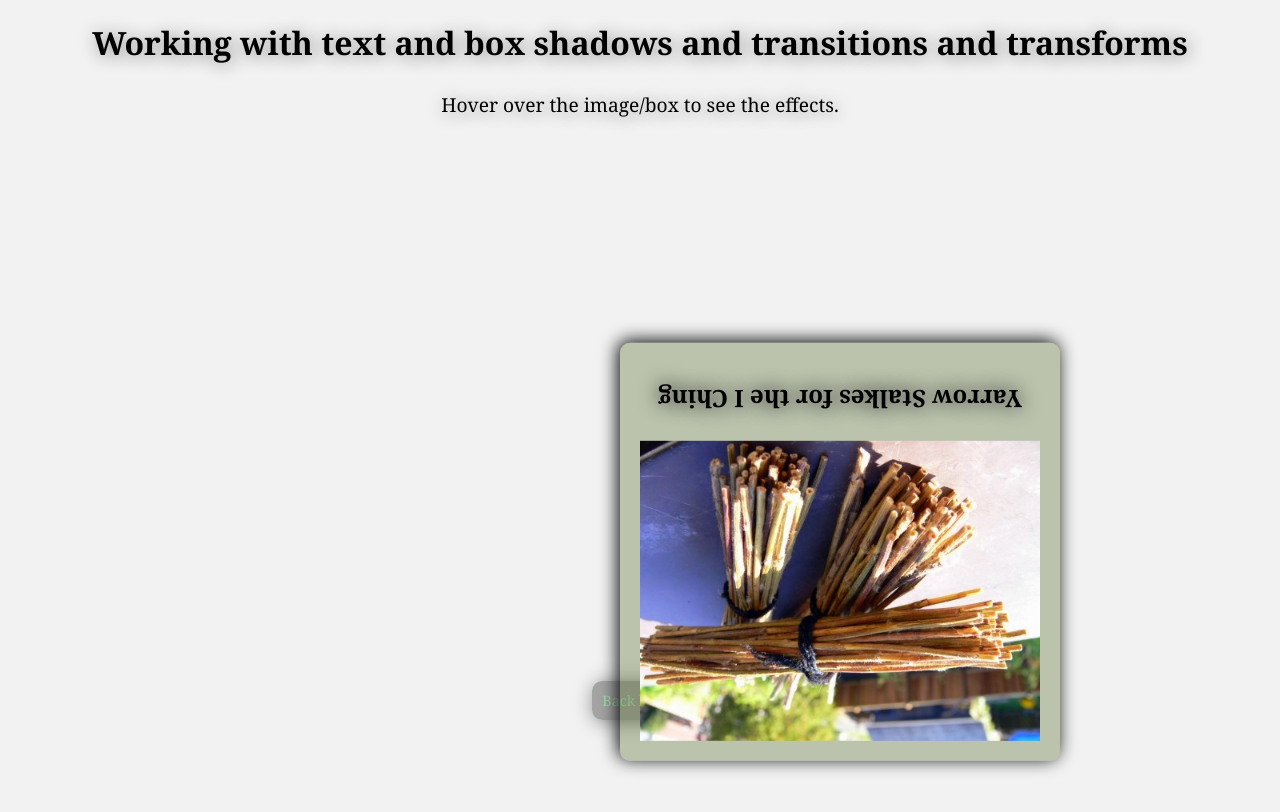
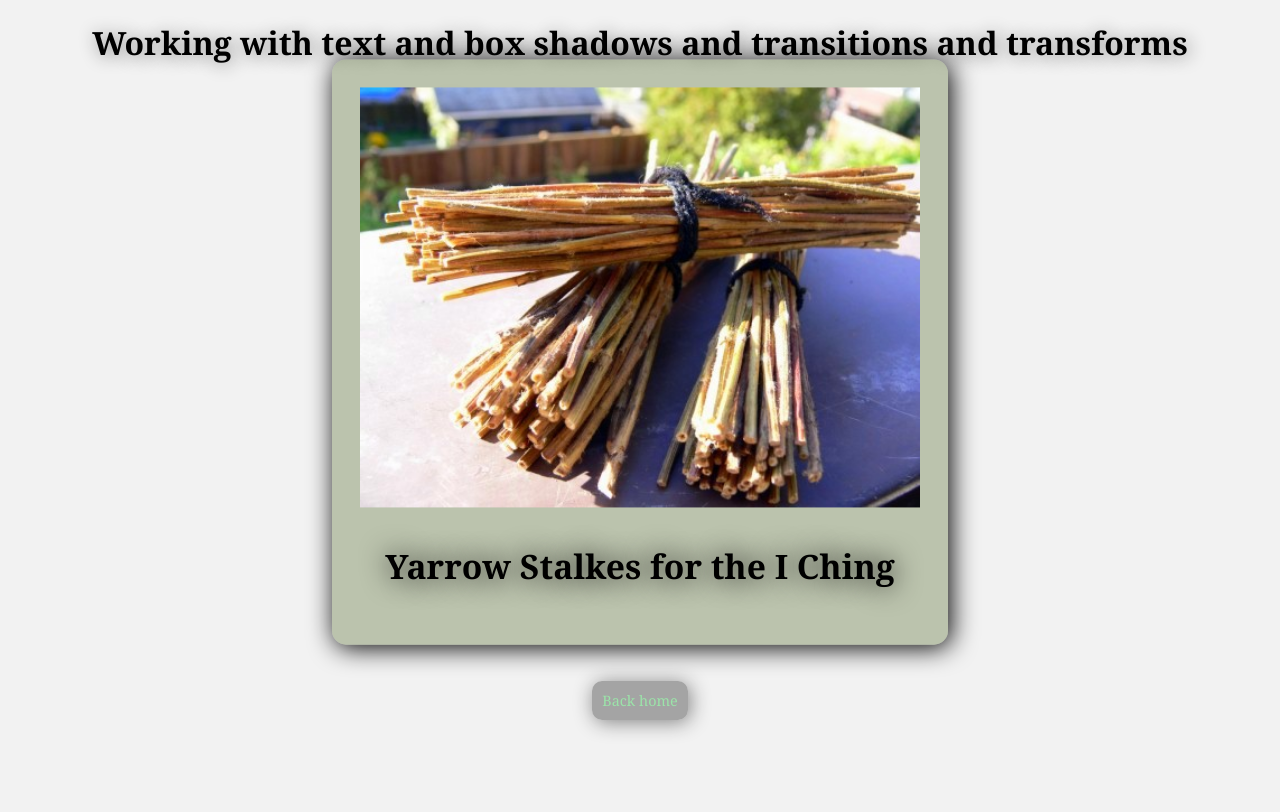
Before and after one commit to fyrfli/shadows, a plain HTML site: page index.html in a window 1280 px wide. In both pictures the pointer is over the element "Yarrow Stalkes for the I Ching". Drawn offline with Linux system fonts and the light colour scheme.

Commit message:
Changed the transformation

```diff
--- a/styles/first.css
+++ b/styles/first.css
@@ -42,10 +42,10 @@ p{
  .card:hover {
     /* transform: translate(-20px, 20px); */
     /* transform: rotate(90deg); */
-    /* transform: scale(.4, .4); */
+    transform: scale(1.4, 1.4);
     /* transform: skew(-30deg, 2deg); */
     /* transform: rotate(180deg); */
-    transform: translate(200px, 200px) rotateZ(180deg);
+    /* transform: translate(200px, 200px) rotateZ(180deg); */
  }
 
 
```
